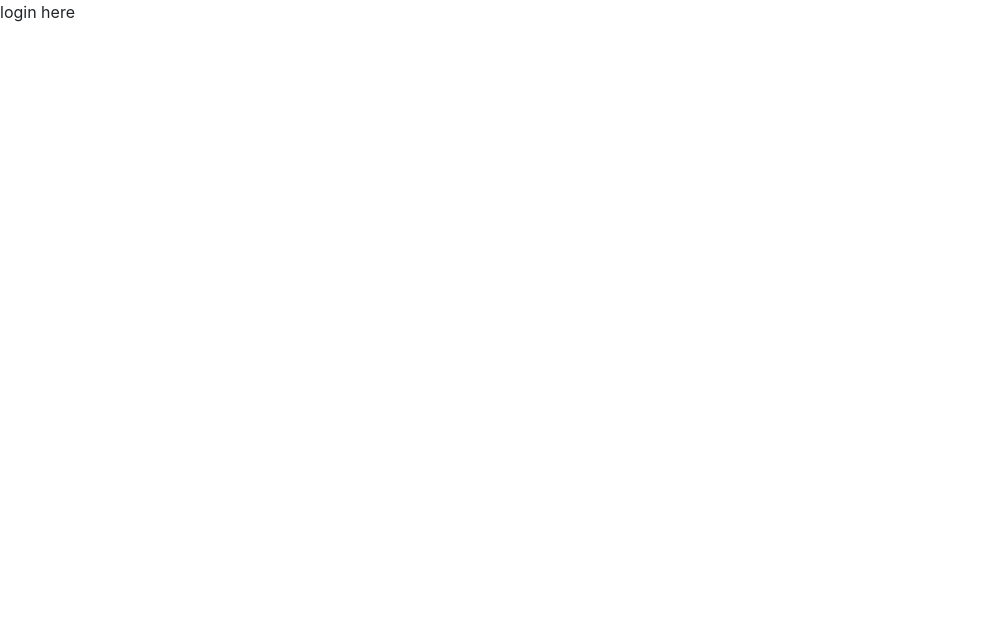
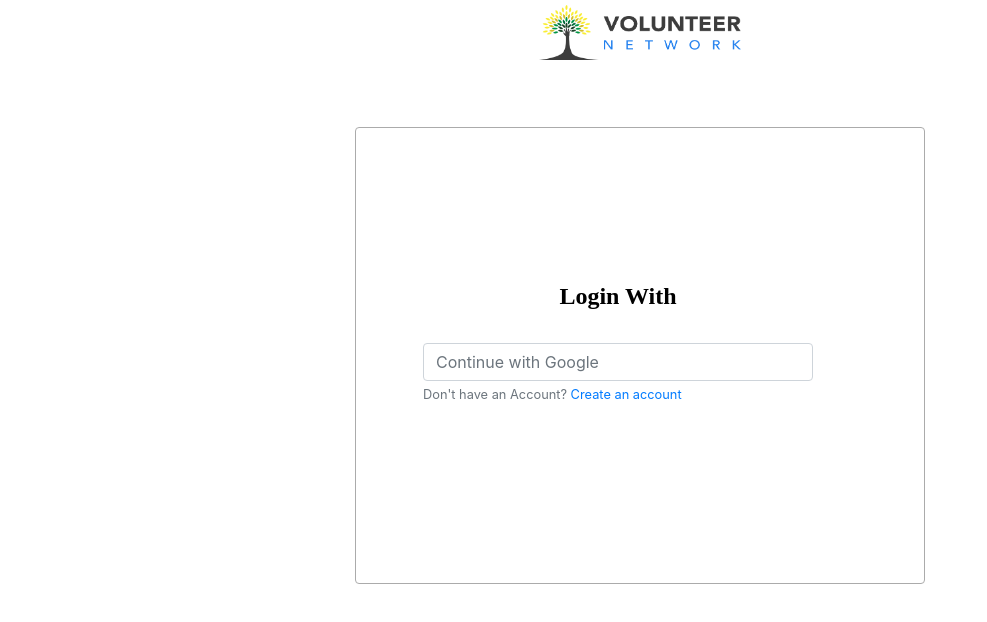
Before and after one commit to rakhiakter/volunteer-network-client, a React (Create React App) app: page /login in a window 1280 px wide. Shown: the top 622 px of the page, without its empty margins (0-987 px from the left). Built offline with nearby package versions, Linux system fonts and the light colour scheme.

Commit message:
google form done

```diff
--- a/src/Components/CreateAccount/CreateAccount.css
+++ b/src/Components/CreateAccount/CreateAccount.css
@@ -9,6 +9,7 @@
     border-radius: 4px;
     padding-top: 20px;
     text-align: center;
+    margin: 0 auto;
 }
 
 #create-logo img {
@@ -16,8 +17,7 @@
     height: 60px;
     left: 575px;
     top: 44px;
-
+    margin: 0 auto;
+    padding-top: 5px;
+    margin-bottom: 67px;
 }
-#name{
-    margin: 0 auto;
-}
--- /dev/null
+++ b/src/Components/Login/Login.css
@@ -0,0 +1,34 @@
+#google {
+    width: 570px;
+    height: 457px;
+    left: 435px;
+    top: 171px;
+    background: #FFFFFF;
+    border: 1px solid #ABABAB;
+    box-sizing: border-box;
+    border-radius: 4px;
+    margin: 0 auto;
+}
+
+#middle {
+    width: 457px;
+    height: 148px;
+    left: 491px;
+    padding-top: 154px;
+    padding-left: 67px;
+
+}
+
+#log {
+    height: 29px;
+    left: 45%;
+    right: 45.28%;
+    top: 325px;
+    font-family: Montserrat;
+    font-style: normal;
+    font-weight: bold;
+    font-size: 24px;
+    line-height: 29px;
+    color: #000000;
+    text-align: center;
+}
--- a/src/Components/Login/Login.js
+++ b/src/Components/Login/Login.js
@@ -1,10 +1,29 @@
 import React from 'react';
+import {  Container, Form, Image, Row } from 'react-bootstrap';
+import './Login.css';
 
 const Login = () => {
     return (
-        <div>
-            login here
-        </div>
+      <div>
+        <Container>
+          <Row id="create-logo">
+            <Image src={require("../../logos/Group 1329.png")} />
+          </Row>
+
+          <Row id="google">
+            <Form id="middle">
+              <h1 id="log">Login With</h1>
+              <br />
+              <Form.Group controlId="formBasicEmail">
+                <Form.Control type="email" placeholder="Continue with Google" />
+                <Form.Text className="text-muted">
+                  Don't have an Account? <a href="#">Create an account</a>
+                </Form.Text>
+              </Form.Group>
+            </Form>
+          </Row>
+        </Container>
+      </div>
     );
 };
 
```
